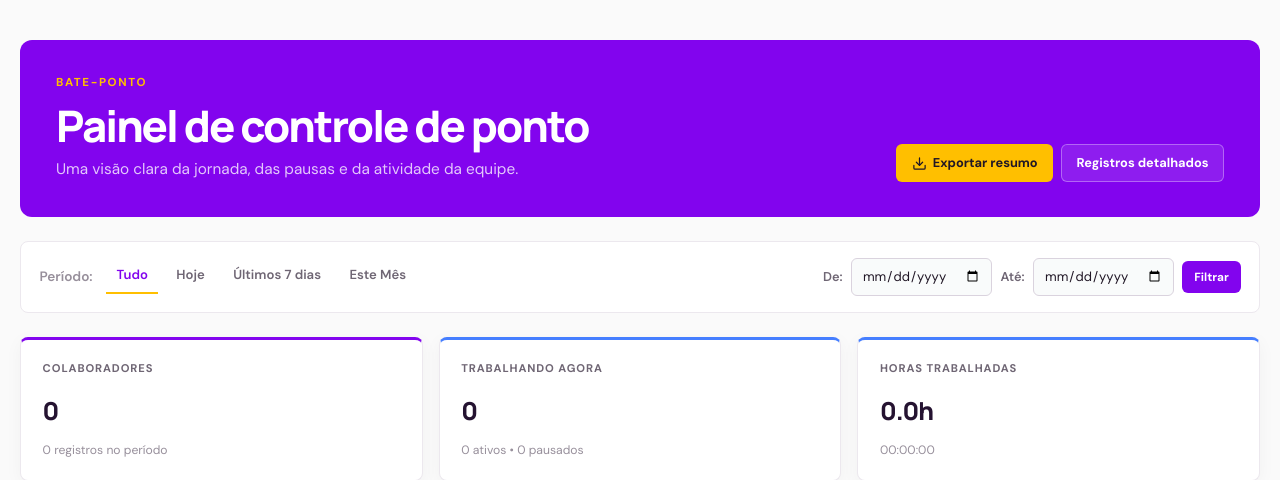
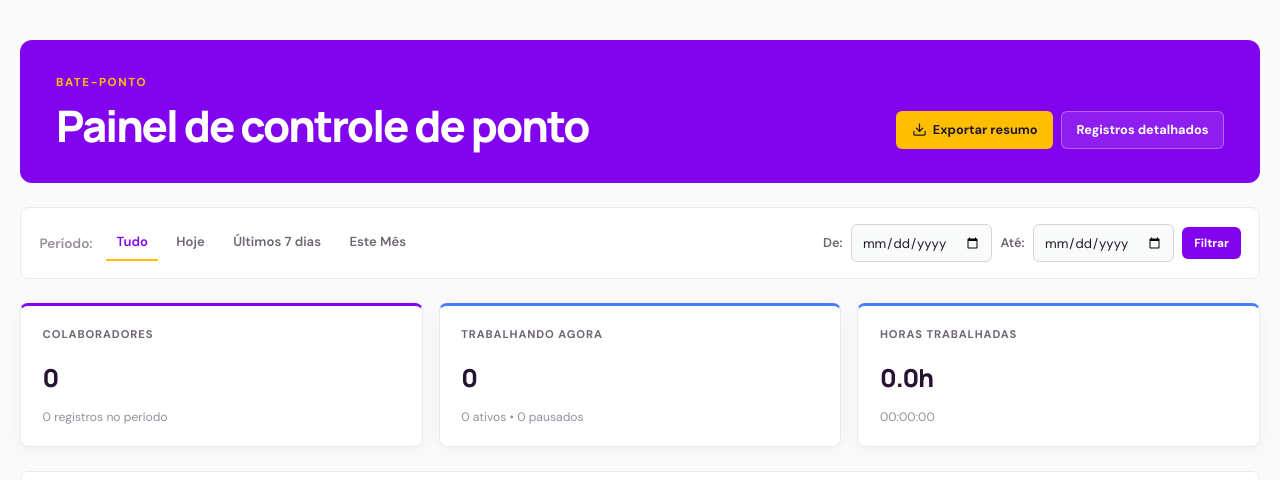
Before and after one commit to shirubaarison/discord-bateponto-bot, a Flask app: page / in a window 1280 px wide. Shown: the part 72-552 px from the top of the page. Run offline with Flask 3, Linux system fonts and the light colour scheme; data that the repository does not hold is empty; parts of the project's set-up code (start-up, migrations or seed data) failed here and were passed over; some libraries are stand-ins or nearby versions.

Commit message:
remove <p> from page-title

```diff
--- a/bate_ponto_bot/web/templates/index.html
+++ b/bate_ponto_bot/web/templates/index.html
@@ -7,7 +7,6 @@
     <div class="page-title">
         <span class="page-eyebrow">Bate-Ponto</span>
         <h1>Painel de controle de ponto</h1>
-        <p>Uma visão clara da jornada, das pausas e da atividade da equipe.</p>
     </div>
     <div class="btn-group">
         <a href="{{ url_for('export_summary', guild_id=selected_guild_id, preset=active_preset if active_preset != 'custom' else None, start_date=start_date, end_date=end_date) }}" class="btn btn-success">
```
